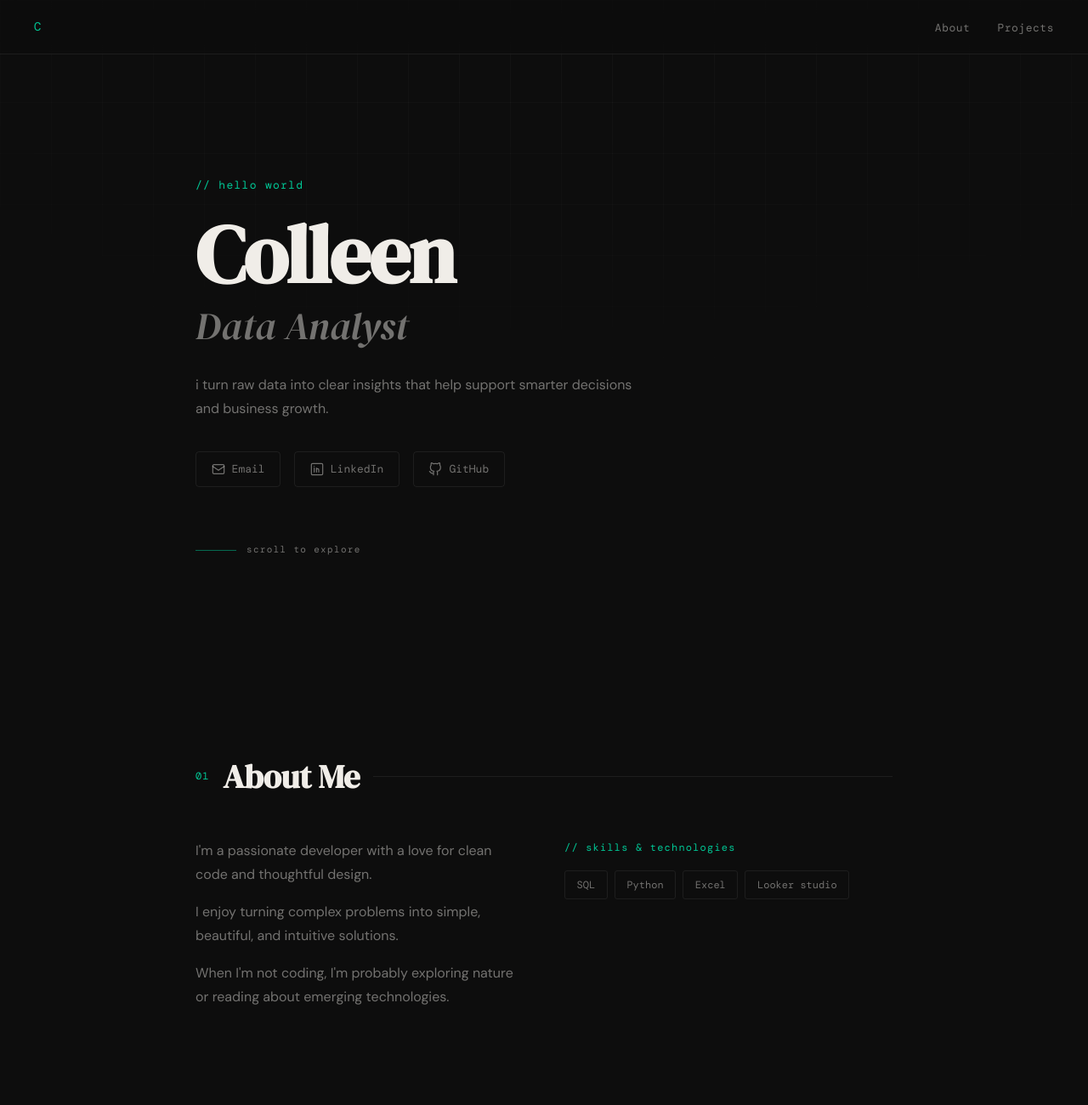
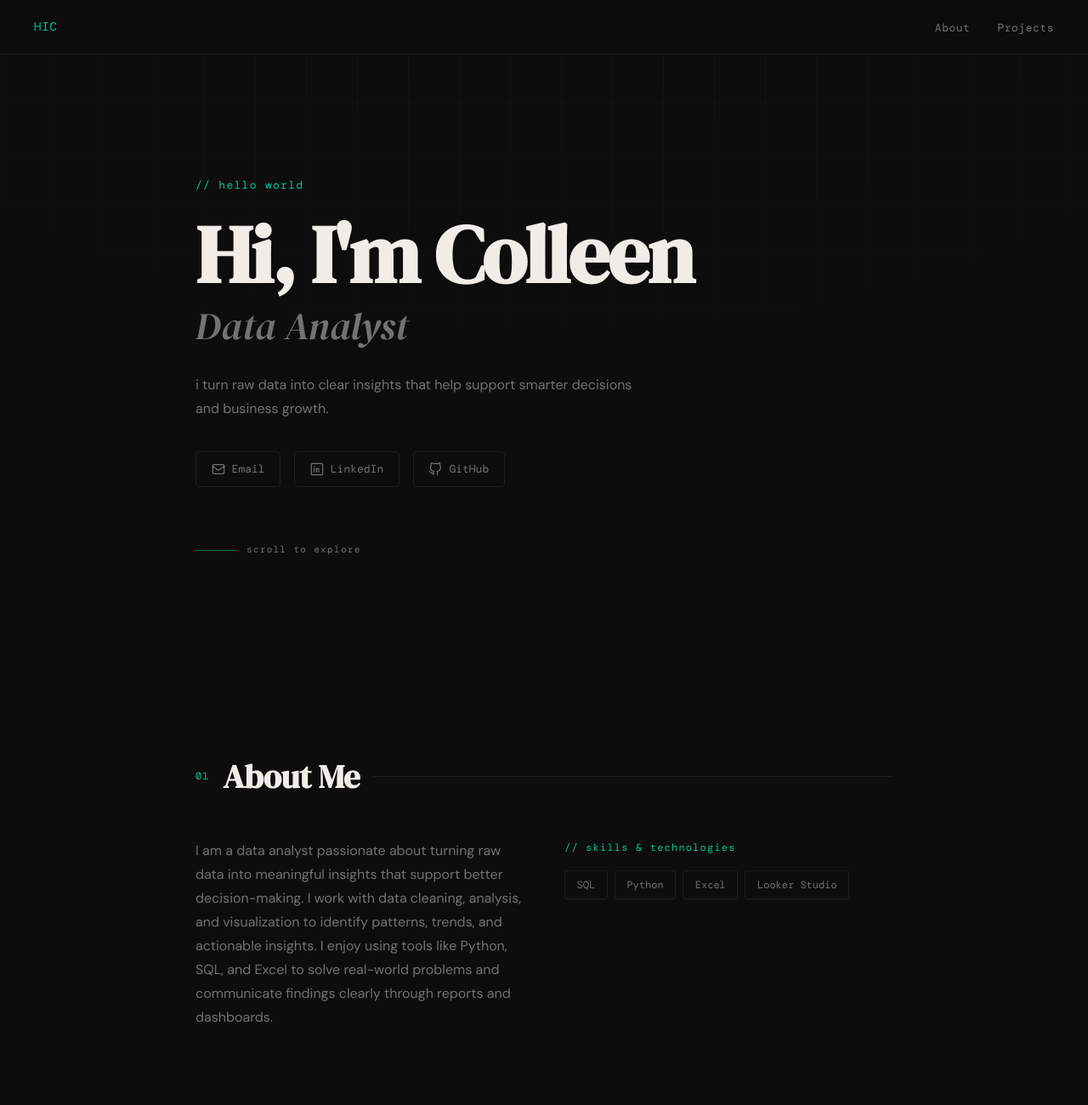
Before and after one commit to kawiraaa/portfolio, a plain HTML site: page index.html in a window 1280 px wide. Shown: the top 1300 px of the page at 85% size. Drawn offline with nearby package versions, Linux system fonts and the light colour scheme.

Commit message:
Update index.html

```diff
--- a/index.html
+++ b/index.html
@@ -15,8 +15,7 @@
   -->
   <script>
     const CONFIG = {
-      description: "hi, i'm ",
-      name: "Colleen ",
+      name: "Hi, I'm Colleen ",
       title: "Data Analyst",
       description: "i turn raw data into clear insights that help support smarter decisions and business growth.",
       accentColor: "#00C896",
@@ -27,12 +26,11 @@
         github: "https://github.com/kawiraaa",
       },
 
-      aboutMe: `I'm a passionate developer with a love for clean code and thoughtful design.
-I enjoy turning complex problems into simple, beautiful, and intuitive solutions.
-When I'm not coding, I'm probably exploring nature or reading about emerging technologies.`,
+      aboutMe: `I am a data analyst passionate about turning raw data into meaningful insights that support better decision-making. I work with data cleaning, analysis, and visualization to identify patterns, trends, and actionable insights. I enjoy using tools like Python, SQL, and Excel to solve real-world problems and communicate findings clearly through reports and dashboards.
+`,
 
       skills: [
-        "SQL", "Python", "Excel", "Looker studio"
+        "SQL", "Python", "Excel", "Looker Studio"
       ],
 
       projects: [
```
